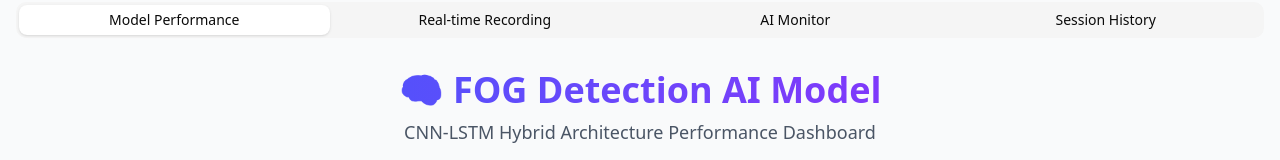
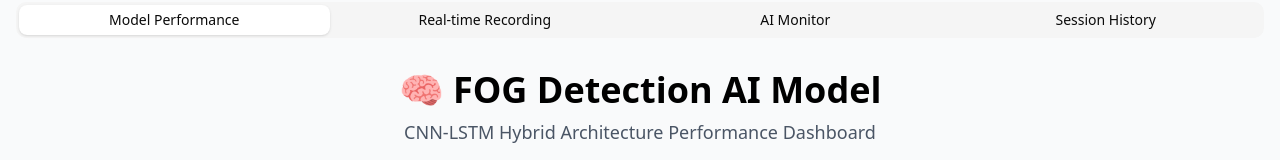
Before and after one commit to harryyuncheng/parkinsons-fog-device, a Next.js app in the folder frontend/: page / in a window 1280 px wide. Shown: the part 194-354 px from the top of the page. Built offline with nearby package versions, Linux system fonts and the light colour scheme; no server answers.

Commit message:
changed title to black

```diff
--- a/frontend/components/ModelPerformance.tsx
+++ b/frontend/components/ModelPerformance.tsx
@@ -205,7 +205,7 @@ const ModelPerformance = () => {
     <div className="max-w-7xl mx-auto p-6 space-y-6">
       {/* Header */}
       <div className="text-center mb-8">
-        <h1 className="text-4xl font-bold bg-gradient-to-r from-blue-600 to-purple-600 bg-clip-text text-transparent mb-2">
+        <h1 className="text-4xl font-bold bg-clip-text text-black mb-2">
           🧠 FOG Detection AI Model
         </h1>
         <p className="text-gray-600 text-lg">
```
